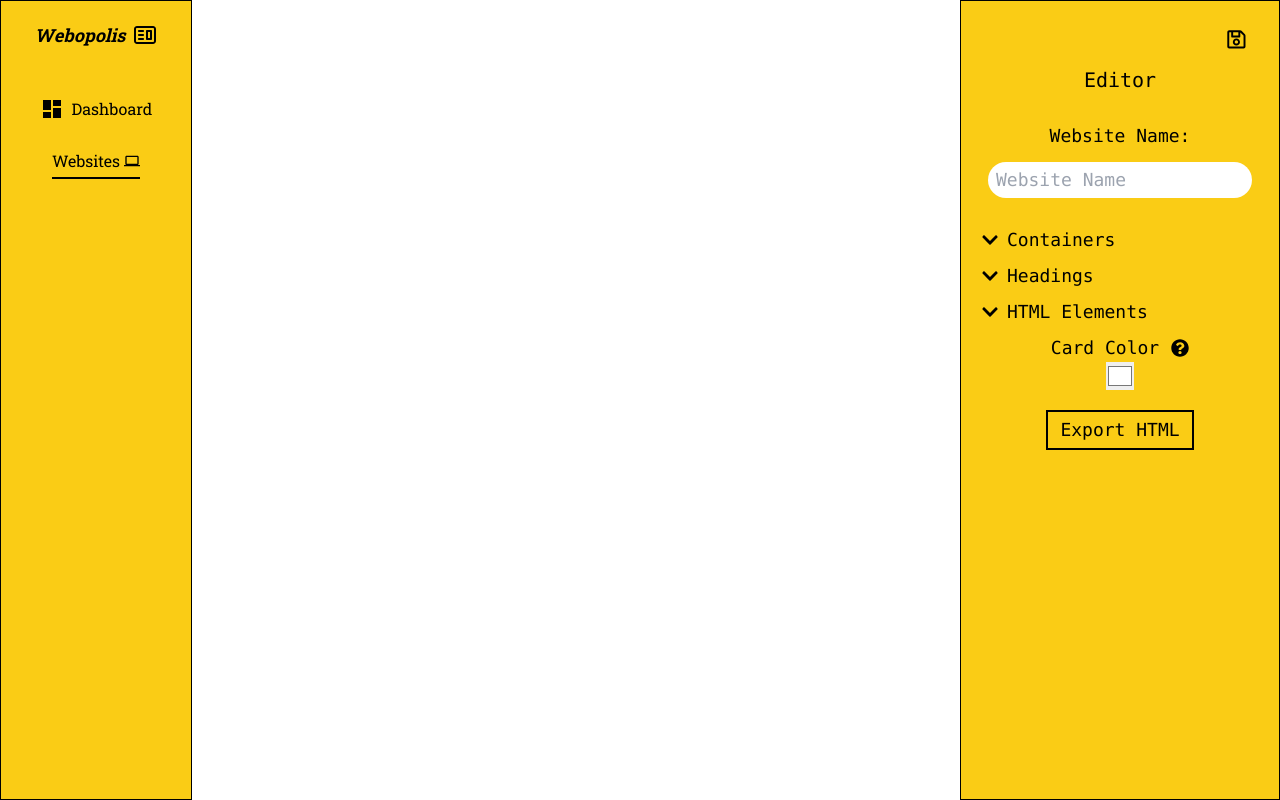
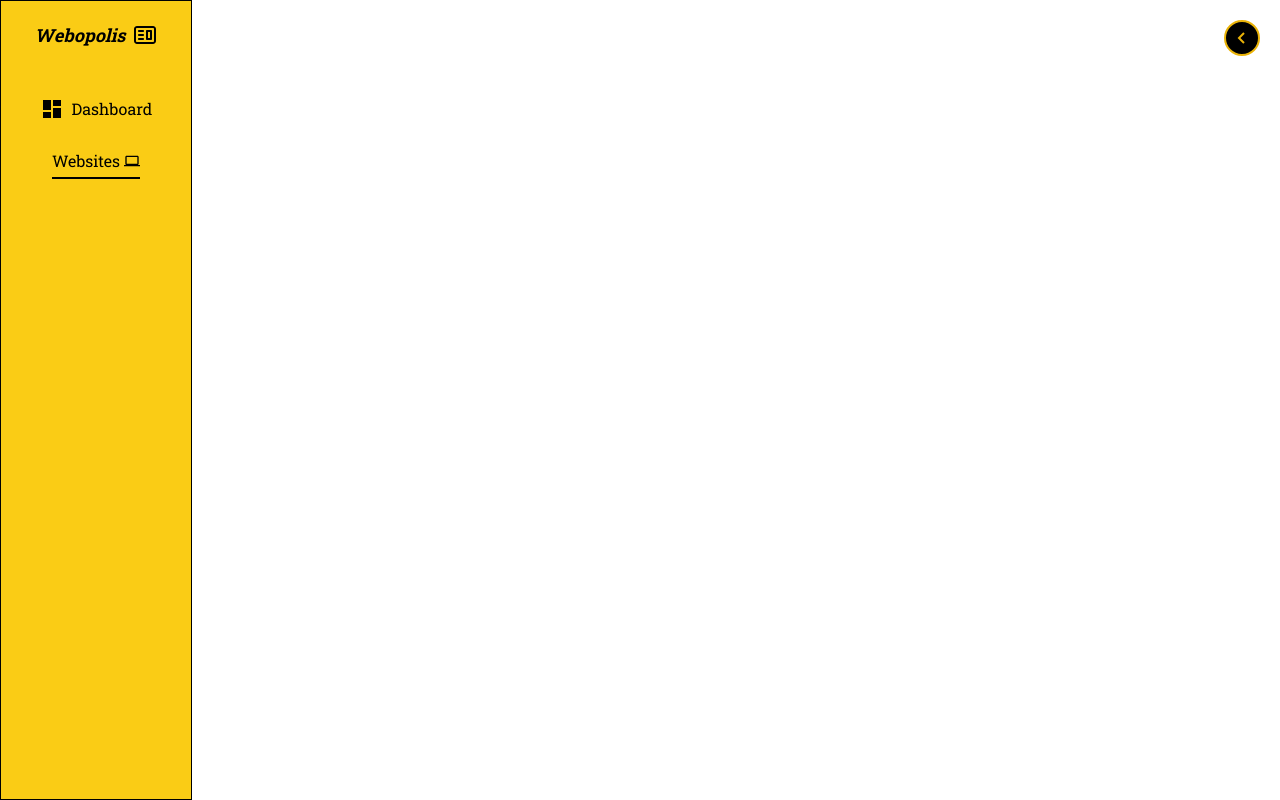
Before and after one commit to tmoney762558/websiteBuilder, a React (Vite) app in the folder website-builder/: page /webpage/1737497552000 in a window 1280 px wide. Built offline with nearby package versions, Linux system fonts and the light colour scheme.

Commit message:
Made webpage fully responsive

```diff
--- a/website-builder/src/components/Dashboard.tsx
+++ b/website-builder/src/components/Dashboard.tsx
@@ -13,14 +13,14 @@ const Dashboard = () => {
   return (
     <div className="flex">
       <Navbar></Navbar>
-      <div className="flex flex-col flex-grow w-full items-center font-roboto">
+      <div className="flex flex-col flex-grow w-full items-center font-roboto pb-[5rem]">
         <button className="w-full max-w-[15rem] mt-[8.5rem] py-2 rounded-full border-2 border-black text-lg font-bold shadow-md shadow-black">
           <NavLink to={`/webpage/${Date.now()}`} onClick={() => {}}>
             Create New Website
           </NavLink>
         </button>
         <h1 className="mt-[4.25rem] text-4xl font-bold border-b-4 border-black">Your Websites</h1>
-        <div className="grid xl:grid-cols-3 lg:grid-cols-2 grid-cols-1 justify-center gap-7 w-full max-w-[100rem] mt-[5rem] lg:px-10 px-3">
+        <div className="grid xl:grid-cols-3 lg:grid-cols-2 md:grid-cols-2 grid-cols-1 justify-center gap-7 w-full max-w-[100rem] mt-[5rem] lg:px-10 px-3">
           {webpages
             ? webpages.map((webpage) => (
                 <div
--- a/website-builder/src/components/Navbar.tsx
+++ b/website-builder/src/components/Navbar.tsx
@@ -8,7 +8,7 @@ const Navbar = () => {
   const webpages = useSelector((state: RootState) => state.webpage.webpages);
 
   return (
-    <nav className="w-full max-w-[12rem] sticky top-0 left-0 min-h-screen bg-yellow-400 border-[1px] border-black text-black font-roboto overflow-y-auto">
+    <nav className="lg:block hidden w-full max-w-[12rem] sticky top-0 left-0 min-h-screen bg-yellow-400 border-[1px] border-black text-black font-roboto overflow-y-auto">
       <ul className="flex flex-col items-center gap-2 p-5">
         <li className="flex gap-2 items-center">
           <h1 className="text-lg font-bold text-nowrap"><i>Webopolis</i></h1>
--- a/website-builder/src/components/WebpageOptions.tsx
+++ b/website-builder/src/components/WebpageOptions.tsx
@@ -4,11 +4,12 @@ import { DropdownMenu } from "./";
 import { useDispatch, useSelector } from "react-redux";
 import { useState, useEffect, useRef } from "react";
 import { IoMdArrowBack } from "react-icons/io";
-import { FaQuestionCircle, FaRegSave } from "react-icons/fa";
-import { useParams } from "react-router-dom";
+import { FaHome, FaQuestionCircle, FaRegSave } from "react-icons/fa";
+import { NavLink, useParams } from "react-router-dom";
 import { addWebpage, updateWebpage } from "../store/slices/webpageSlice";
 import { RootState } from "../store";
 import { FaChildren } from "react-icons/fa6";
+import { BiChevronLeft } from "react-icons/bi";
 
 interface WebpageElement {
   id: number;
@@ -70,6 +71,8 @@ const WebpageOptions = ({
     currentWebpage ? currentWebpage!.name : "Website"
   );
   const [webpageColor, setWebpageColor] = useState<string>("#FFFFFF");
+
+  const [isOpen, setIsOpen] = useState<boolean>(false);
 
   useEffect(() => {
     if (innerTextInput && innerTextInput.current && selectedElement) {
@@ -704,11 +707,23 @@ const WebpageOptions = ({
     },
   ];
 
-  return (
+  return isOpen ? (
     <div className="w-[20rem] sticky top-0 right-0 h-screen overflow-y-auto bg-yellow-400 border-[1px] border-black text-black font-mono text-lg">
       {selectedElement === null ? (
         <ul className="flex flex-col w-full items-center gap-2 p-5">
-          <li className="flex justify-end w-full py-2 px-3">
+          <li className="flex justify-between items-center w-full py-2 px-3">
+            <div
+              className="p-1 bg-black border-2 border-yellow-500 rounded-full"
+              onClick={() => {
+                setIsOpen(!isOpen);
+              }}
+            >
+              <BiChevronLeft
+                fill="rgb(234 179 8)"
+                fontSize={"1.5rem"}
+              ></BiChevronLeft>
+            </div>
+            <div className="flex  items-center gap-4">
               <FaRegSave
                 className="cursor-pointer"
                 onClick={() => {
@@ -739,6 +754,10 @@ const WebpageOptions = ({
                 }}
                 fontSize={"1.3rem"}
               ></FaRegSave>
+              <NavLink to="/">
+                <FaHome fontSize={"1.3rem"}></FaHome>
+              </NavLink>
+            </div>
           </li>
           <li className="text-xl">Editor</li>
           <li className="flex flex-col items-center w-full my-5">
@@ -1049,6 +1068,15 @@ const WebpageOptions = ({
         </div>
       )}
     </div>
+  ) : (
+    <div
+      className="absolute top-5 right-5 p-1 bg-black border-2 border-yellow-500 rounded-full"
+      onClick={() => {
+        setIsOpen(!isOpen);
+      }}
+    >
+      <BiChevronLeft fill="rgb(234 179 8)" fontSize={"1.5rem"}></BiChevronLeft>
+    </div>
   );
 };
 
--- a/website-builder/src/components/WebsiteBuilder.tsx
+++ b/website-builder/src/components/WebsiteBuilder.tsx
@@ -470,7 +470,7 @@ const WebsiteBuilder = () => {
       <Navbar></Navbar>
       <div
         ref={webpageRef}
-        className="flex-1 max-w-full max-h-screen overflow-x-auto overflow-y-auto"
+        className="flex-1 max-w-full h-screen overflow-x-auto overflow-y-auto"
       >
         {
           /* Webpage */
```
Lines whose indentation alone changed are shown as unchanged.
